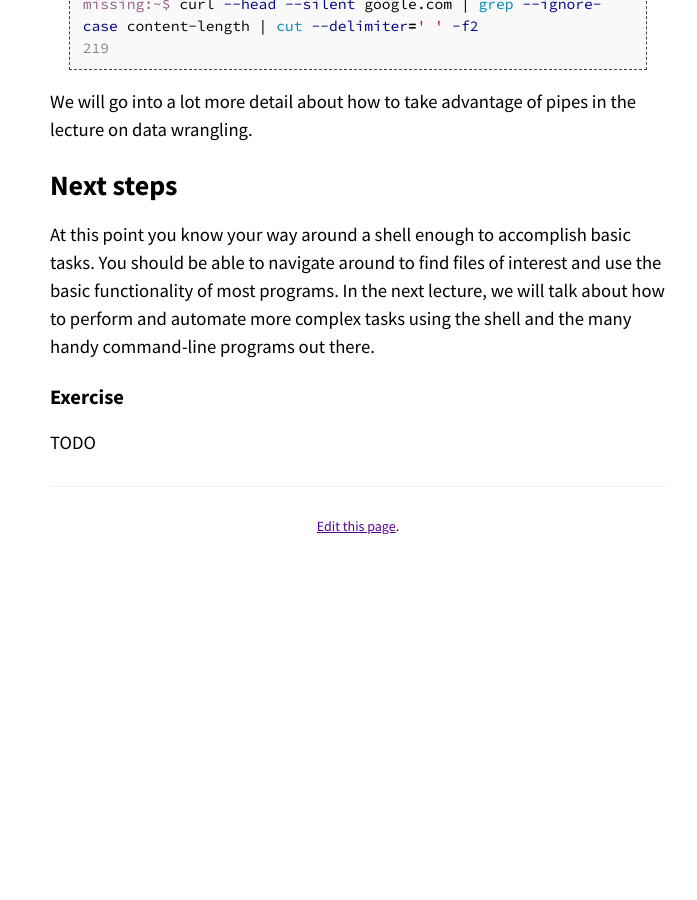
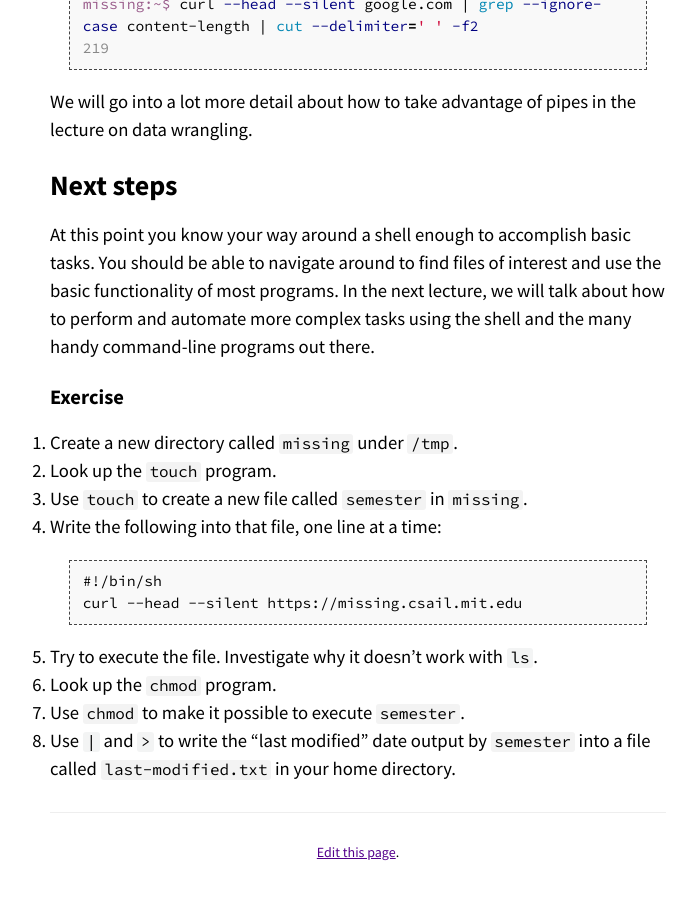
Before and after one commit to missing-semester-cn/missing-semester-cn.github.io, a Jekyll site: the page built from course-shell.md, in a window 1280 px wide and 900 px high, scrolled down 6266 px. Shown: the whole window, without its empty margins (282-979 px from the left). Built offline with Jekyll 4.4.1, drawn with Linux system fonts in a browser that asks for light colours; before the commit the page ends 6840 px from its top, so only the background shows below that.

Commit message:
Add exercise for first lecture

````diff
--- a/course-shell.md
+++ b/course-shell.md
@@ -321,4 +321,17 @@ there.
 
 ## Exercise
 
-TODO
+ 1. Create a new directory called `missing` under `/tmp`.
+ 2. Look up the `touch` program.
+ 3. Use `touch` to create a new file called `semester` in `missing`.
+ 4. Write the following into that file, one line at a time:
+    ```
+    #!/bin/sh
+    curl --head --silent https://missing.csail.mit.edu
+    ```
+ 5. Try to execute the file. Investigate why it doesn't work with `ls`.
+ 6. Look up the `chmod` program.
+ 7. Use `chmod` to make it possible to execute `semester`.
+ 8. Use `|` and `>` to write the "last modified" date output by
+    `semester` into a file called `last-modified.txt` in your home
+    directory.
````
